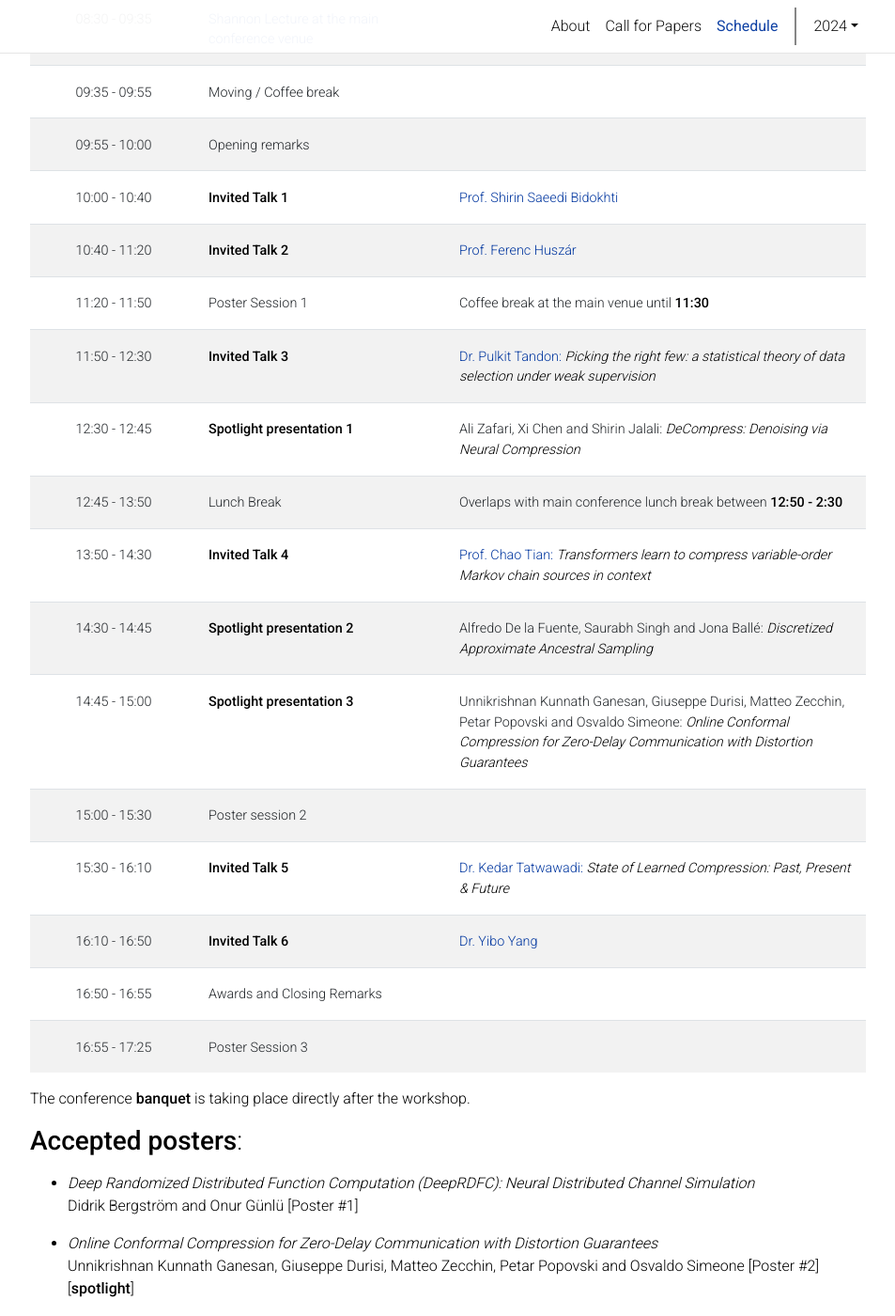
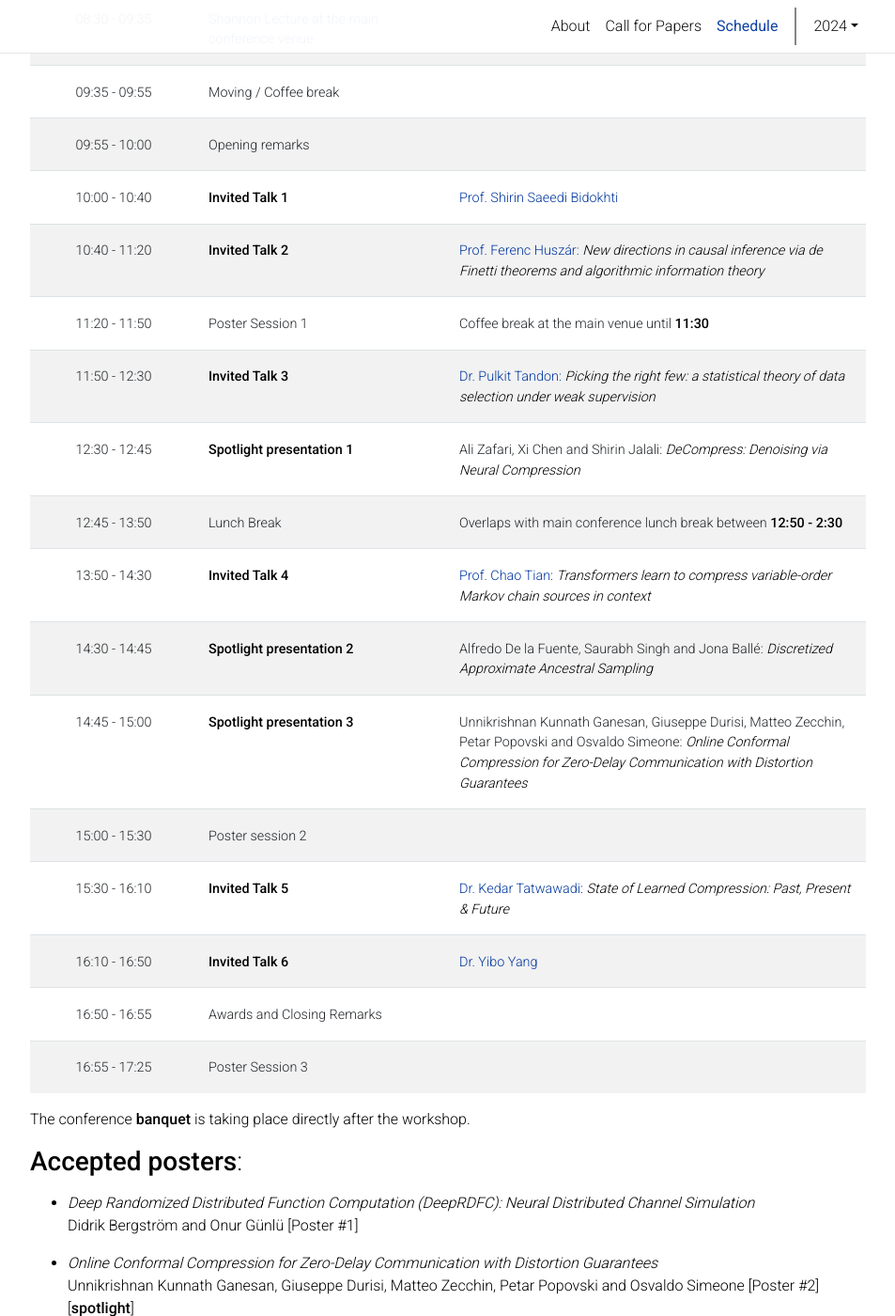
Before and after one commit to learn-to-compress-workshop-isit/learn-to-compress-workshop-isit.github.io, a Jekyll site: the page built from _pages/2025/schedule.md, in a window 1280 px wide and 1400 px high, scrolled down 369 px. Shown: the whole window at 94% size, without its empty margins (163-1116 px from the left). Built offline with Jekyll 4.4.1, drawn with Linux system fonts in a browser that asks for light colours; comment, search, counter and statistics services are not loaded; a style sheet for code colours, icons or effects is not loaded; some of the changed text lies outside the part shown.

Commit message:
Added Ferenc's talk

```diff
--- a/_pages/2025/schedule.md
+++ b/_pages/2025/schedule.md
@@ -23,6 +23,9 @@ table th:nth-of-type(2) {
 table th:nth-of-type(3) {
     width: 50%;
 }
+a.speaker{
+  scroll-margin-top: 150px;
+}
 </style>
 
 | **Time (UTC-4)** | **Event** | **Invited Speaker / Spotlight Paper / Additional Notes** |
@@ -31,7 +34,7 @@ table th:nth-of-type(3) {
 | 09:35 - 09:55 | Moving / Coffee  break | |
 | 09:55 - 10:00 | Opening remarks | |
 | 10:00 - 10:40 | **Invited Talk 1**  | [Prof. Shirin Saeedi Bidokhti](#shirin) |
-| 10:40 - 11:20 | **Invited Talk 2** | [Prof. Ferenc Huszár](#ferenc) |
+| 10:40 - 11:20 | **Invited Talk 2** | [Prof. Ferenc Huszár: *New directions in causal inference via de Finetti theorems and algorithmic information theory*](#ferenc) |
 | 11:20 - 11:50 | Poster Session 1 | Coffee break at the main venue until **11:30** |
 | 11:50 - 12:30 | **Invited Talk 3** | [Dr. Pulkit Tandon: *Picking the right few: a statistical theory of data selection under weak supervision*](#pulkit) |
 | 12:30 - 12:45 | **Spotlight presentation 1**  | Ali Zafari, Xi Chen and Shirin Jalali: *DeCompress: Denoising via Neural Compression* |
@@ -80,17 +83,25 @@ Connor Ding, Abhiram Rao Gorle, Sagnik Bhattacharya, Divija Hasteer, Naomi S
 ### **Keynotes**:
 
 #### Invited Talk 1: TBA
-<a name="shirin"></a>
+<a name="shirin" class="speaker"></a>
 
 **Speaker:** [Prof. Shirin Saeedi Bidokhti](https://www.seas.upenn.edu/~saeedi)
 
-#### Invited Talk 2: TBA
-<a name="ferenc"></a>
+#### Invited Talk 2: New directions in causal inference via de Finetti theorems and algorithmic information theory
+<a name="ferenc" class="speaker"></a>
 
 **Speaker:** [Prof. Ferenc Huszár](https://www.inference.vc/about/)
 
+**Abstract**
+
+This talk will challenge well known results about the non-identifiably of causal relationships from observational data. Firstly, I will present how, by relaxing the common assumption that data is obtained i.i.d., one can perform causal identification using the so called causal de Finetti theorems. Then, pointing out the limitations of this approach, I will discuss how algorithmic information theory, and new notions such as algorithmic exchangeability may unlock new possibilities for analysing causal structures.
+
+**Bio**
+
+Ferenc Huszár is a Professor of Machine Learning at Cambridge University. His research focuses on understanding the limitations and behaviour of fearning methods, using empirical, theoretical and normative tools. Ferenc obtained a PhD in 2012 from Cambridge University and prior to taking up his current role, worked in the technology industry including deep learning startup Magic Pony Technology and Twitter.
+
 #### Invited Talk 3: *Picking the right few: a statistical theory of data selection under weak supervision*
-<a name="pulkit"></a>
+<a name="pulkit" class="speaker"></a>
 
 **Speaker:** [Dr. Pulkit Tandon](https://www.linkedin.com/in/pulkit-tandon-8621a3a8/)
 
@@ -103,7 +114,7 @@ Labeling and training costs now rival raw-data storage in modern learning pipeli
 Pulkit Tandon is a Research Engineer at Granica. He leads the pilot rollout of the company’s data-selection product and conducts research on fundamental data optimization, scaling these methods to petabyte-scale AI workloads. He also served as an Adjunct Lecturer at Stanford University, teaching the graduate course “Data Compression: Theory and Applications.” Pulkit earned his Ph.D. in Electrical Engineering from Stanford and earlier contributed to Netflix’s video-encoding pipeline. His work bridges statistical learning and optimization with large-scale, real-world systems across both academia and industry.
 
 #### Invited Talk 4: *Transformers learn to compress variable-order Markov chain sources in context*
-<a name="chao"></a>
+<a name="chao" class="speaker"></a>
 
 **Speaker:** [Prof. Chao Tian](https://tiangroup.engr.tamu.edu/)
 
@@ -115,7 +126,7 @@ We study in-context learning of variable-length Markov chains by viewing languag
 Dr. Chao Tian received the B.E. degree in electronic engineering from Tsinghua University, and the M.S. and Ph.D. degrees in electrical and computer engineering from Cornell University. He was a Post-Doctoral Researcher at the Ecole Polytechnique Federale de Lausanne (EPFL), a member of Technical Staff—Research at AT&T Labs Research, and an Associate Professor with the Department of Electrical Engineering and Computer Science, The University of Tennessee Knoxville. He joined the Department of Electrical and Computer Engineering, Texas A&M University in 2017. He was an Associate Editor of the IEEE Signal Processing Letters from 2012 to 2014, an Editor of the IEEE Transactions on Communications from 2016 to 2021, and an Associate Editor for the IEEE Transactions on Information Theory from 2020-2023. He is currently an Associate Editor for the IEEE BITS Magazine and the ITSoc secretary.
 
 #### Invited Talk 5: *State of Learned Compression: Past, Present & Future*
-<a name="kedar"></a>
+<a name="kedar" class="speaker"></a>
 
 **Speaker:** [Dr. Kedar Tatwawadi](https://scholar.google.com/citations?user=RU0ZAp4AAAAJ&hl=en)
 
@@ -128,6 +139,6 @@ In the past decade, ML based methods have introduced a powerful new paradigm for
 Kedar Tatwawadi is a ML Research Scientist at Apple. He leads a team of researchers who work on various problems related to ML-based image/video compression, enhancement and generation. Previously he completed his PhD under the guidance of Dr. Tsachy Weissman, and was a ML Researcher at WaveOne Inc, which specialized in ML-based video compression. His research interests lie at the intersection of machine learning and information theory, with a particular emphasis on data compression and statistical inference. His work bridges theory and practice, contributing to both foundational research and real-world systems.
 
 #### Invited Talk 6: TBA
-<a name="yibo"></a>
+<a name="yibo" class="speaker"></a>
 
 **Speaker:** [Dr. Yibo Yang](https://yiboyang.com/about/)
```
